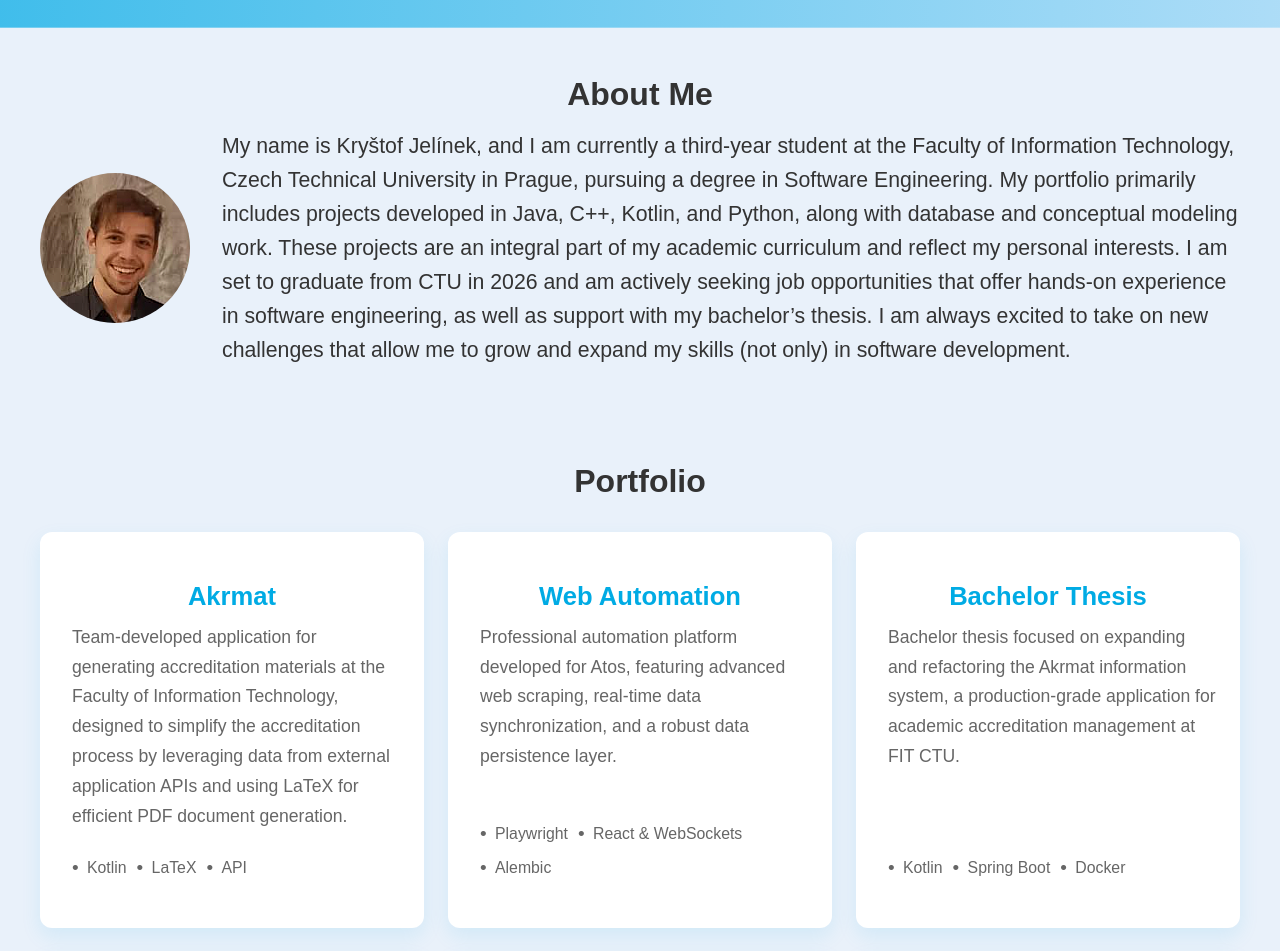
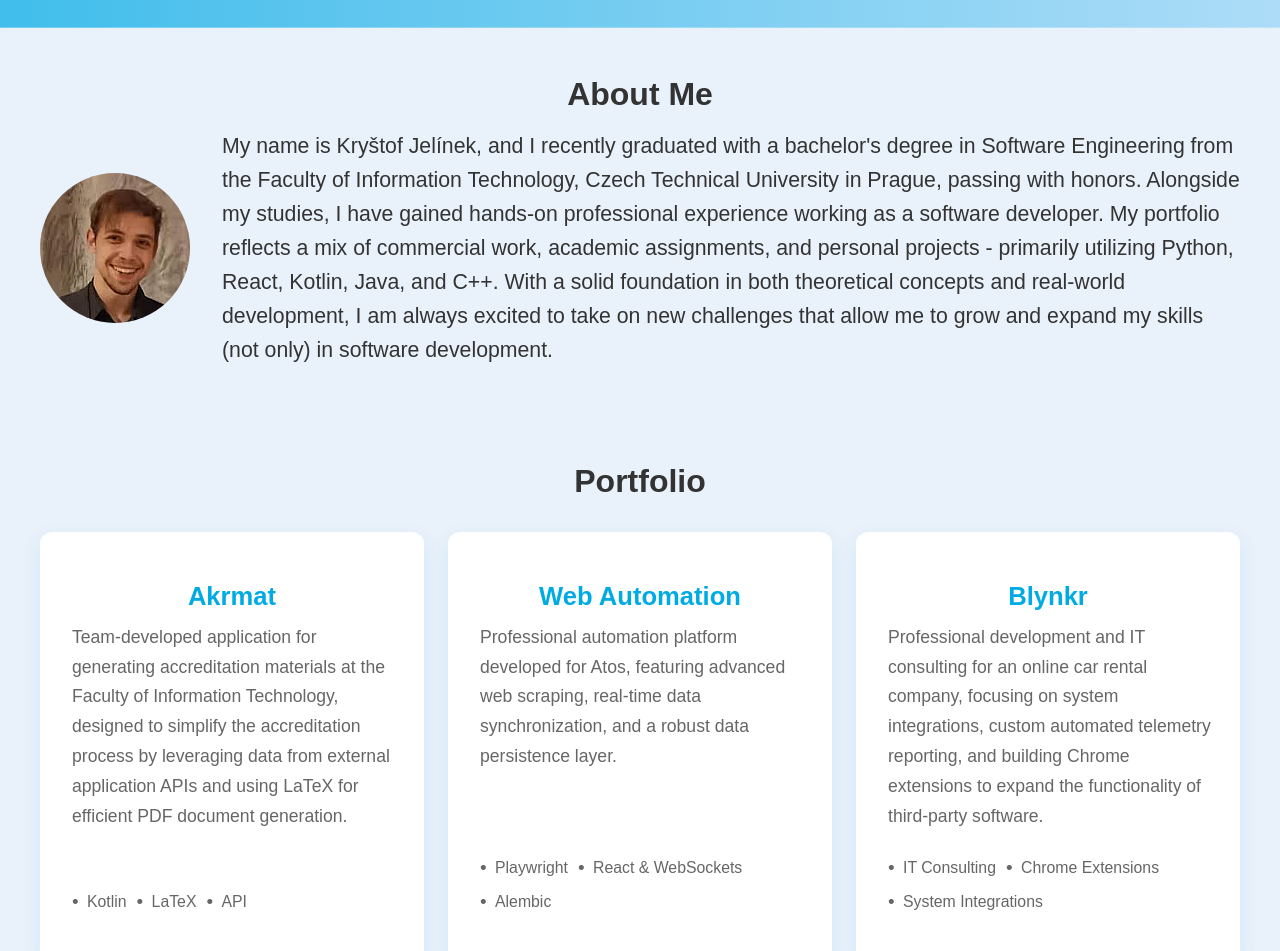
Before and after one commit to Krystof-Jelinek/Portfolio, a Vue app: page / in a window 1280 px wide. Shown: the part 300-1251 px from the top of the page. Built offline with nearby package versions, Linux system fonts and the light colour scheme.

Commit message:
new cv + new project

```diff
--- a/src/components/PortfolioSection.vue
+++ b/src/components/PortfolioSection.vue
@@ -14,6 +14,7 @@ import ConceptualModelingProject from './projects/ConceptualModelingProject.vue'
 import ExcelEngineProject from './projects/ExcelEngineProject.vue';
 import OperatingSystemsProject from './projects/OperatingSystemsProject.vue';
 import BachelorThesisProject from './projects/BachelorThesisProject.vue';
+import Blynkr from './projects/Blynkr.vue';
 
 const { t } = useI18n();
 
@@ -22,9 +23,10 @@ const { t } = useI18n();
 const projects = [
   AkrmatProject,
   WebAutomation,
+  Blynkr,
   BachelorThesisProject,
+  TetrisProject,
   AsciiArtProject,
-  TetrisProject,
   CarRentProject,
   CollaborativeFilteringProject,
   AdvancedSqlProject,
--- /dev/null
+++ b/src/components/projects/Blynkr.vue
@@ -0,0 +1,20 @@
+<script setup lang="ts">
+import { useI18n } from 'vue-i18n';
+import ProjectCard from '../ProjectCard.vue';
+
+const { t } = useI18n();
+</script>
+
+<template>
+  <ProjectCard
+    title="Blynkr"
+    :shortDescription="t('blynkr.blynkrShort')"
+    :technologies="['IT Consulting', 'Chrome Extensions', 'System Integrations']"
+  >
+    <p>{{ t('blynkr.blynkrLong1') }}</p>
+    <p>{{ t('blynkr.blynkrLong2') }}</p>
+    <p>{{ t('blynkr.blynkrLong3') }}</p>
+    <p>{{ t('blynkr.blynkrLong4') }}</p>
+    <p>{{ t('blynkr.blynkrLong5') }}</p>
+  </ProjectCard>
+</template>
--- a/src/i18n/cz/about.ts
+++ b/src/i18n/cz/about.ts
@@ -1,5 +1,5 @@
 export default {
     title: 'O mně',
 
-    text: `Jmenuji se Kryštof Jelínek a v současnosti jsem ve třetím ročníku studia na Fakultě informačních technologií Českého vysokého učení technického v Praze, kde studuji obor softwarové inženýrství. Moje portfolio obsahuje primárně projekty v jazycích Java, C++, Kotlin a Python, dále také projekty související s databázemi a konceptuálním modelováním. Tyto projekty jsou nedílnou součástí mého akademického studia a současně odrážejí mé osobní zájmy. Plánuji absolvovat v roce 2026 a v současnosti hledám pracovní příležitosti, které mi nabídnou praktické zkušenosti v oblasti softwarového inženýrství, stejně jako podporu při vypracování bakalářské práce. Vždy se těším na nové výzvy, které mi umožní růst a rozvíjet mé dovednosti (nejen) v oblasti vývoje softwaru.`
+    text: `Jmenuji se Kryštof Jelínek a nedávno jsem s vyznamenáním absolvoval bakalářské studium na Fakultě informačních technologií Českého vysokého učení technického v Praze, obor softwarové inženýrství. Souběžně se studiem jsem získal také praktické profesionální zkušenosti na pozici softwarového vývojáře. Moje portfolio tak odráží kombinaci komerční práce, akademických úkolů a osobních projektů, přičemž primárně využívám Python, React, Kotlin, Javu a C++. Díky propojení akademické teorie s praxí v reálném vývoji se vždy těším na nové výzvy, které mi umožní růst a rozvíjet mé dovednosti (nejen) v oblasti vývoje softwaru.`
 }
--- /dev/null
+++ b/src/i18n/cz/projects/Blynkr.ts
@@ -0,0 +1,8 @@
+export default {
+    blynkrShort: "Profesionální vývoj a IT konzultace pro online autopůjčovnu. Zaměření na systémové integrace, automatizovaný reporting telemetrie a vývoj vlastních rozšíření pro Chrome za účelem rozšíření funkcionality softwaru třetí strany.",
+    blynkrLong1: "Během svého profesionálního působení v online autopůjčovně Blynkr jsem zastával dynamickou roli, která kombinovala vývoj softwaru s IT konzultacemi. Součástí mých povinností byla účast na B2B schůzkách, kde jsem spolupracoval s externími firmami a podílel se na návrhu propojení našich systémů.",
+    blynkrLong2: "Jedním z mých projektů byl vývoj systému pro automatizovaný reporting a telemetrii. Navrhl jsem a vytvořil řešení v Pythonu, které se přímo napojovalo na INVERS API. Pomocí protokolu AMQP systém v reálném čase přijímal a zpracovával pozice vozidel a telemetrická data pro automatizované generování záznamů.",
+    blynkrLong3: "Pro správu uživatelských rezervací a schvalování dokumentů využívala společnost pronajatou platformu třetí strany. S rostoucími provozními potřebami jsme ale vyžadovali specifické funkce, které platformě chyběly. Protože jsme software nevlastnili a nemohli upravovat jeho zdrojový kód, musel jsem navrhnout alternativní řešení.",
+    blynkrLong4: "Abych toto omezení překonal, vyvinul jsem sadu vlastních rozšíření pro prohlížeč Chrome, která potřebné funkce vkládala přímo do webového prostředí. Tato rozšíření zahrnovala například automatickou kontrolu vůči blacklistu napojenou na Google Sheets API nebo geolokační modul propojený s API Mapy.com.",
+    blynkrLong5: "Tato zkušenost propojila IT konzultace s praktickým vývojem. Ukázala mi, co obnáší tvorba reálných řešení pro byznys, kde je hlavním cílem, aby věci skutečně fungovaly. Naučil jsem se dodávat funkční a pragmatické výsledky, u kterých mělo vyřešení okamžitých provozních potřeb přednost před učebnicově čistým návrhem kódu."
+}
--- a/src/i18n/en/about.ts
+++ b/src/i18n/en/about.ts
@@ -1,5 +1,5 @@
 export default {
     title: 'About Me',
 
-    text: `My name is Kryštof Jelínek, and I am currently a third-year student at the Faculty of Information Technology, Czech Technical University in Prague, pursuing a degree in Software Engineering. My portfolio primarily includes projects developed in Java, C++, Kotlin, and Python, along with database and conceptual modeling work. These projects are an integral part of my academic curriculum and reflect my personal interests. I am set to graduate from CTU in 2026 and am actively seeking job opportunities that offer hands-on experience in software engineering, as well as support with my bachelor’s thesis. I am always excited to take on new challenges that allow me to grow and expand my skills (not only) in software development.`
+    text: `My name is Kryštof Jelínek, and I recently graduated with a bachelor's degree in Software Engineering from the Faculty of Information Technology, Czech Technical University in Prague, passing with honors. Alongside my studies, I have gained hands-on professional experience working as a software developer. My portfolio reflects a mix of commercial work, academic assignments, and personal projects - primarily utilizing Python, React, Kotlin, Java, and C++. With a solid foundation in both theoretical concepts and real-world development, I am always excited to take on new challenges that allow me to grow and expand my skills (not only) in software development.`
 }
--- /dev/null
+++ b/src/i18n/en/projects/Blynkr.ts
@@ -0,0 +1,8 @@
+export default {
+    blynkrShort: "Professional development and IT consulting for an online car rental company, focusing on system integrations, custom automated telemetry reporting, and building Chrome extensions to expand the functionality of third-party software.",
+    blynkrLong1: "During my professional employment at Blynkr, an online car rental company, I took on a dynamic role that combined software development with IT consulting. Part of my responsibilities involved participating in B2B meetings, where I collaborated with external companies to discuss and design the integration of our respective systems.",
+    blynkrLong2: "One of my projects was developing an automated reporting and telemetry system. I designed and created a Python-based solution that integrated directly with the INVERS API, utilizing AMQP to consume and process real-time vehicle positions and telematics data for automated log generation.",
+    blynkrLong3: "For managing user reservations and approving documents, the company utilized a rented, third-party platform. As our operational needs grew, we required custom features that the platform lacked. Since we did not own the software and could not modify its core code, I had to architect a creative workaround.",
+    blynkrLong4: "To bypass these limitations, I developed a suite of custom Chrome extensions that injected the necessary functionalities directly into the browser environment. These extensions included an automated blacklist checker connected to the Google Sheets API, as well as a geolocation module connected to the Mapy.com API.",
+    blynkrLong5: "This experience bridged the gap between IT consulting and hands-on development. It showed me what it takes to build real solutions for a business, where the primary goal is to make things actually work. I learned to deliver functional and pragmatic results, often prioritizing immediate operational needs over textbook-clean code design."
+}
--- a/src/i18n/index.ts
+++ b/src/i18n/index.ts
@@ -53,6 +53,9 @@ import ContactSectionCz from './cz/contact'
 import BachelorThesisEn from './en/projects/Thesis'
 import BachelorThesisCz from './cz/projects/Thesis'
 
+import BlynkrEn from './en/projects/Blynkr'
+import BlynkrCz from './cz/projects/Blynkr'
+
 const messages = {
   en: {
     navbar: navbarEn,
@@ -73,6 +76,7 @@ const messages = {
     cv: CVSectionEn,
     contact: ContactSectionEn,
     thesis: BachelorThesisEn,
+    blynkr: BlynkrEn,
   },
   cz: {
     navbar: navbarCz,
@@ -93,6 +97,7 @@ const messages = {
     cv: CVSectionCz,
     contact: ContactSectionCz,
     thesis: BachelorThesisCz,
+    blynkr: BlynkrCz,
   },
 }
 
```
Also changed, not shown: 1 other file (tests, documents, lock files or other folders).
